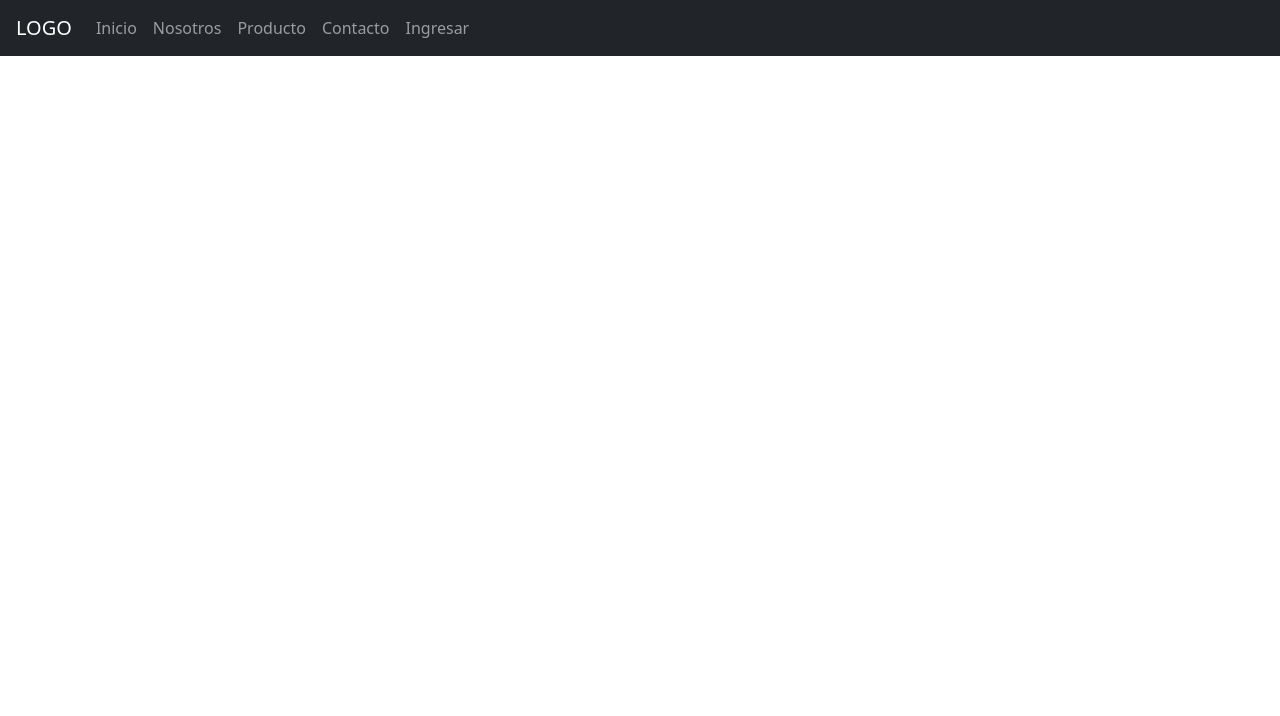
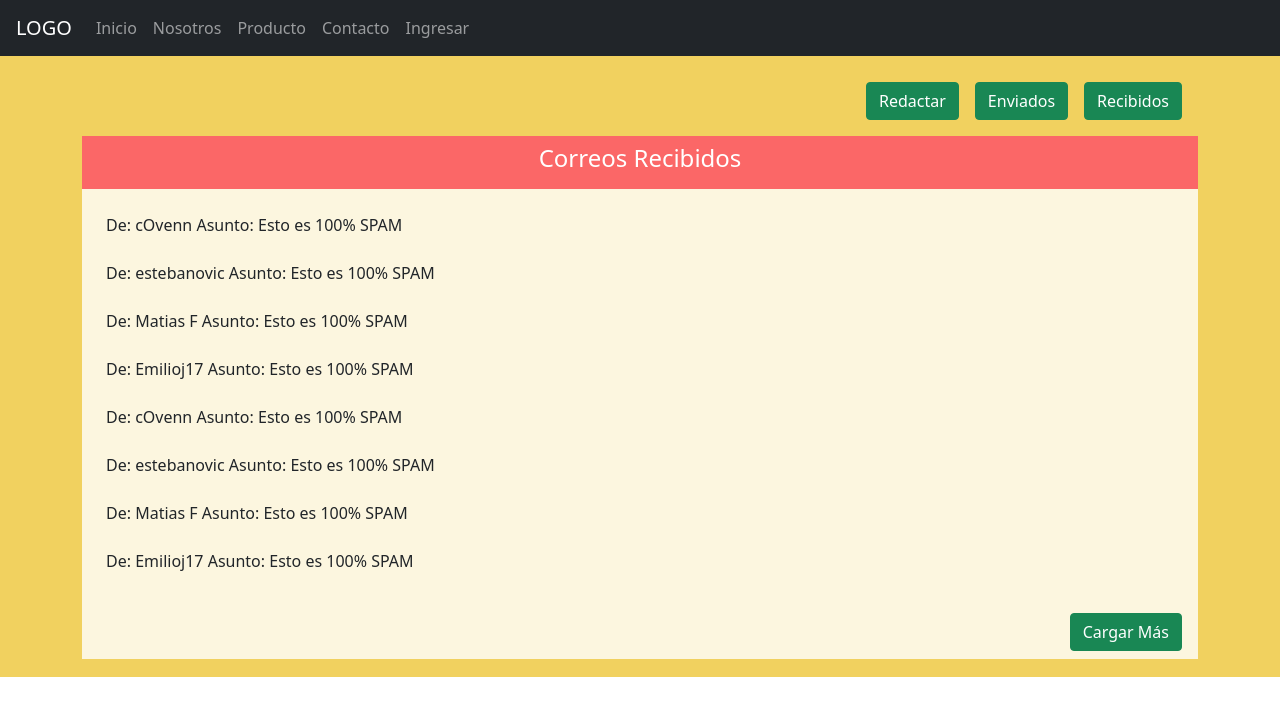
Before and after one commit to Emilioj17/CRM, a React (Create React App) app: page /CorreosRecibidos in a window 1280 px wide. Shown: the top 716 px of the page. Built offline with nearby package versions, Linux system fonts and the light colour scheme; no server answers.

Commit message:
Correos Recibidos

```diff
--- a/src/App.js
+++ b/src/App.js
@@ -14,6 +14,7 @@ import Nosotros from "./views/Nosotros";
 import BienvenidoAdministrador from "./views/BienvenidoAdministrador";
 import PanelAdministrador from "./views/PanelAdministrador";
 import SendEmail from "./views/SendEmail";
+import CorreosRecibidos from "./views/CorreosRecibidos";
 import Contacts from "./views/Contacts";
 import Deals from "./views/Deals";
 function App() {
@@ -40,6 +41,7 @@ function App() {
           <Route exact path="/BienvenidoAdministrador" children={<BienvenidoAdministrador />} />
           <Route exact path="/PanelAdministrador" children={<PanelAdministrador />} />
           <Route exact path="/SendEmail" children={<SendEmail />} />
+          <Route exact path="/CorreosRecibidos" children={<CorreosRecibidos />} />
           <Route exact path="/profile/:user_id" children={<Profile />} />
         </Switch>
       </Router>
--- /dev/null
+++ b/src/style/CorreosRecibidos.css
@@ -0,0 +1,14 @@
+.CorreosRecibidos {
+	background-color: #f1d15f;
+	padding-top: 10px;
+	padding-bottom: 10px;
+}
+
+.cuerpoCorreosRecibidos {
+	background-color: rgb(255, 255, 255, 0.8);
+}
+
+.headCuerpoCorreosRecibidos {
+	background-color: #fb6767;
+	color: white;
+}
--- /dev/null
+++ b/src/views/CorreosRecibidos.js
@@ -0,0 +1,45 @@
+import React from "react";
+import "bootstrap/dist/css/bootstrap.css";
+import "../style/CorreosRecibidos.css"
+
+const CorreosRecibidos = () => {
+    const listaCorreos = [{ "De": "cOvenn", "Asunto": "Esto es 100% SPAM" },
+    { "De": "estebanovic", "Asunto": "Esto es 100% SPAM" },
+    { "De": "Matias F", "Asunto": "Esto es 100% SPAM" },
+    { "De": "Emilioj17", "Asunto": "Esto es 100% SPAM" },
+    { "De": "cOvenn", "Asunto": "Esto es 100% SPAM" },
+    { "De": "estebanovic", "Asunto": "Esto es 100% SPAM" },
+    { "De": "Matias F", "Asunto": "Esto es 100% SPAM" },
+    { "De": "Emilioj17", "Asunto": "Esto es 100% SPAM" }];
+
+    const Correos = listaCorreos.map((correo, index) => {
+        console.log(correo);
+        return (
+            <li key={index} className="p-2 m-2">De: {correo.De}  Asunto: {correo.Asunto}</li>
+        )
+    });
+
+    return (
+        <div className="CorreosRecibidos">
+            <div className="container">
+                <div className="d-flex flex-row-reverse m-2">
+                    <button type="button" className="btn btn-success m-2">Recibidos</button>
+                    <button type="button" className="btn btn-success m-2">Enviados</button>
+                    <button type="button" className="btn btn-success m-2">Redactar</button>
+                </div>
+                <div className="col-12 cuerpoCorreosRecibidos">
+                    <div className="headCuerpoCorreosRecibidos text-center py-2">
+                        <h4>Correos Recibidos</h4>
+                    </div>
+                    <div className="bodyCuerpoCorreosRecibidos p-2">
+                        {Correos}
+                    </div>
+                    <div className="botonesCorreosRecibidos d-flex flex-row-reverse m-2">
+                        <button type="button" className="btn btn-success m-2">Cargar Más</button>
+                    </div>
+                </div>
+                </div>
+            </div>
+    );
+};
+export default CorreosRecibidos;
```
